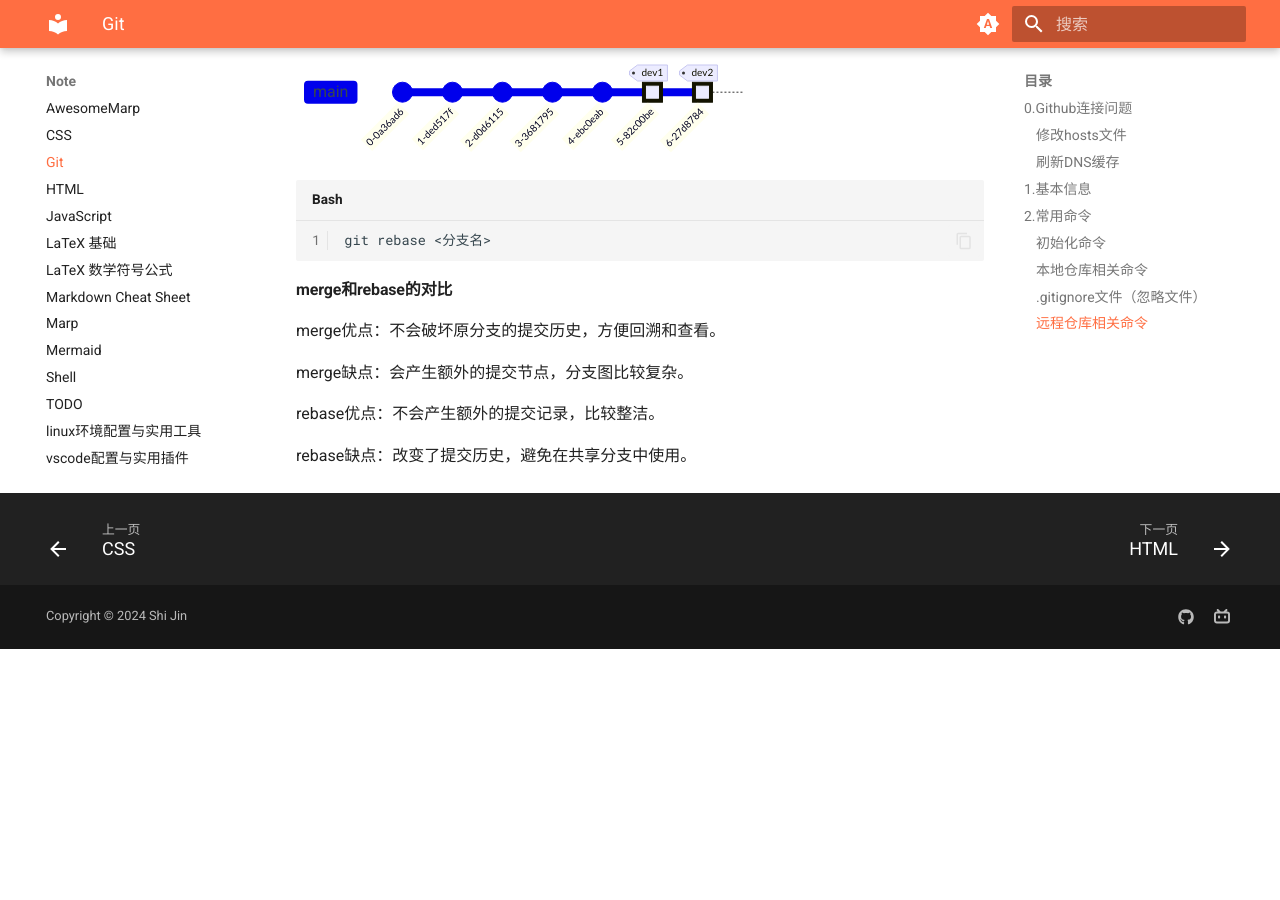
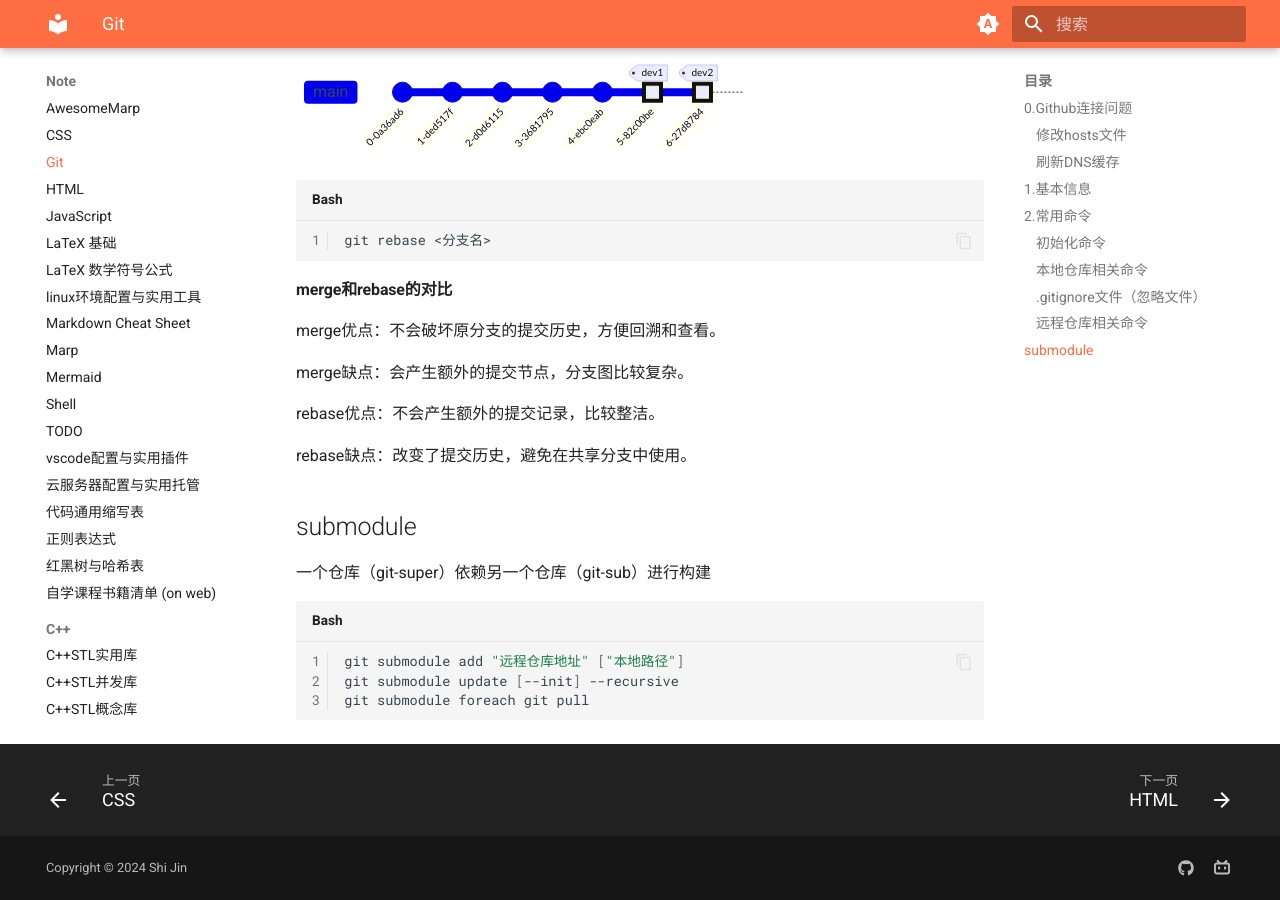
Before and after one commit to sj-shijin/hp-mkdocs-material, an MkDocs documentation site: the page built from docs/note/Git.md, in a window 1280 px wide and 900 px high, scrolled down 6450 px. Built offline with MkDocs 1.6.1 and Material for MkDocs 9.7.7, drawn with Linux system fonts in a browser that asks for light colours; before the commit the page ends 7099 px from its top, so only the background shows below that.

Commit message:
submodule update

````diff
--- a/docs/note/Git.md
+++ b/docs/note/Git.md
@@ -314,3 +314,13 @@
 rebase优点：不会产生额外的提交记录，比较整洁。
 
 rebase缺点：改变了提交历史，避免在共享分支中使用。
+
+## submodule
+
+一个仓库（git-super）依赖另一个仓库（git-sub）进行构建
+
+```shell
+git submodule add "远程仓库地址" ["本地路径"]
+git submodule update [--init] --recursive
+git submodule foreach git pull
+```
````
Also changed, not shown: .gitmodules, docs/note/Linux配置(Ubuntu).md (renamed from docs/note/linux环境配置与实用工具.md), docs/note/VSCode配置.md (renamed from docs/note/vscode配置与实用插件.md).
